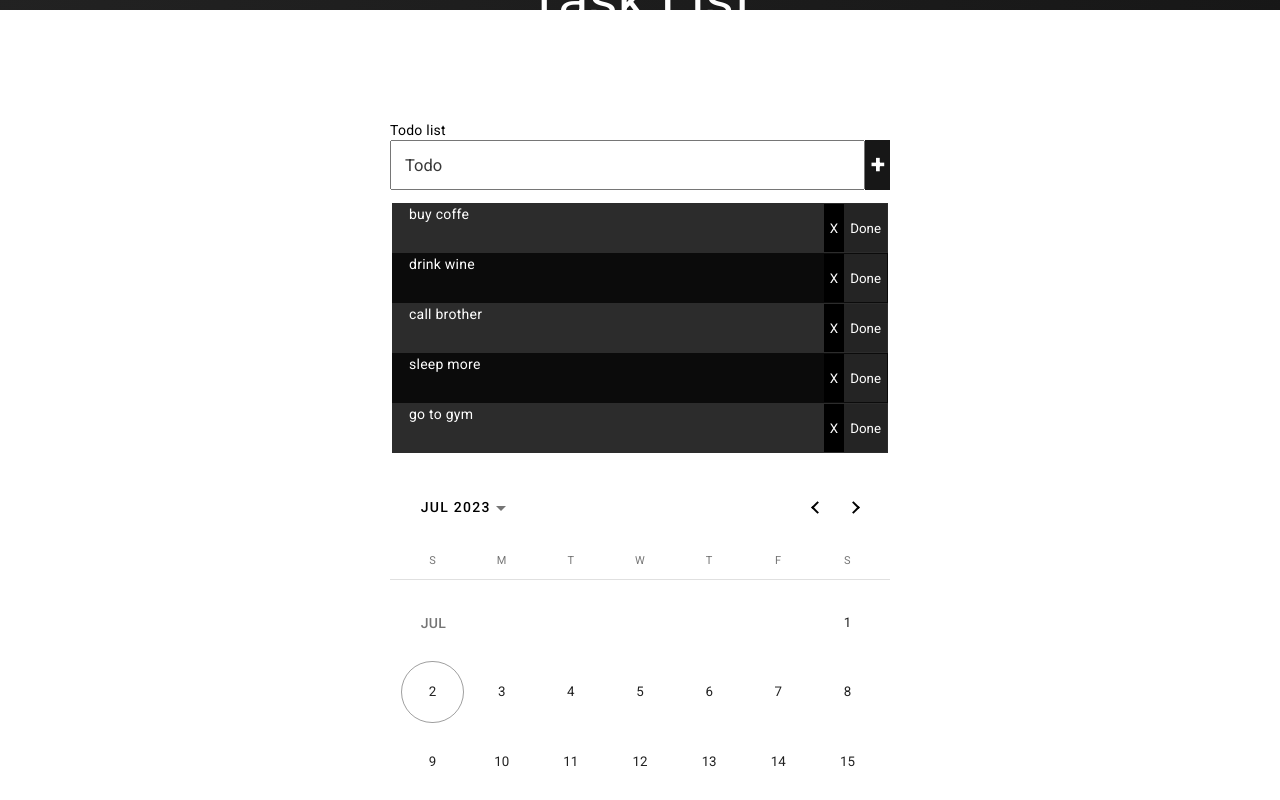
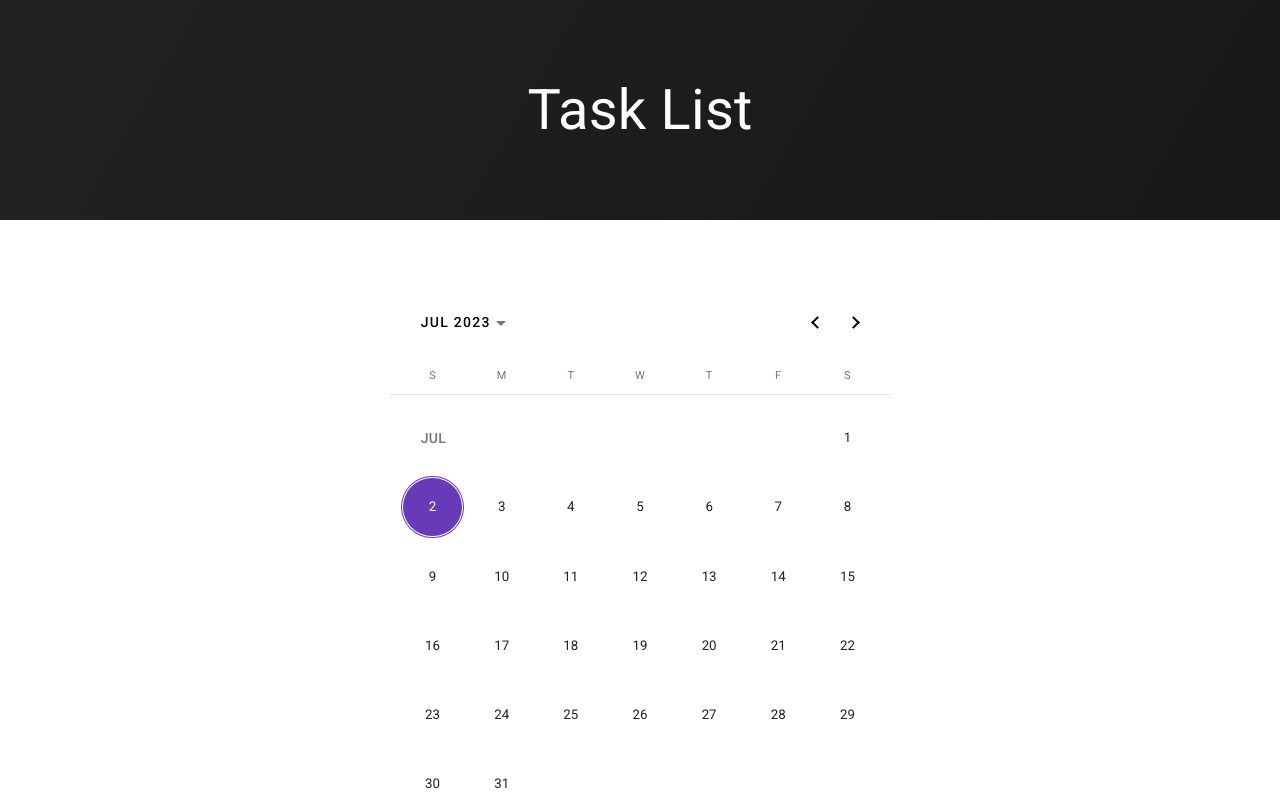
Before and after one commit to jovana-marceta/todo-app-angular, an Angular app: page / in a window 1280 px wide. Shown: the top 800 px of the page. Built offline with nearby package versions, Linux system fonts and the light colour scheme.

Commit message:
Adding routes

```diff
--- a/src/app/app-routing.module.ts
+++ b/src/app/app-routing.module.ts
@@ -1,7 +1,12 @@
 import { NgModule } from '@angular/core';
 import { RouterModule, Routes } from '@angular/router';
+import { CalendarComponent } from './calendar/calendar.component';
+import { TaskListComponent } from './task-list/task-list.component';
 
-const routes: Routes = [];
+const routes: Routes = [
+  {component: CalendarComponent, path: ''},
+  {component: TaskListComponent, path: 'tasks'}
+];
 
 @NgModule({
   imports: [RouterModule.forRoot(routes)],
--- a/src/app/app.component.css
+++ b/src/app/app.component.css
@@ -1,6 +1,6 @@
 header {
     background-image: linear-gradient(120deg, #222222, #171717);
-    margin: -10px;
+    padding: 100px 0;
     margin-bottom: 50px;
     color: white;
     text-align: center;
--- a/src/app/app.component.html
+++ b/src/app/app.component.html
@@ -1,6 +1,5 @@
 <header>Task List</header>
 
 <body>
-  <app-task-list></app-task-list>
-  <app-calendar></app-calendar>
+  <router-outlet></router-outlet>
 </body>
--- a/src/app/calendar/calendar.component.css
+++ b/src/app/calendar/calendar.component.css
@@ -1,6 +1,8 @@
 .calendar-container {
     display: flex;
     justify-content: center;
+    flex-direction: column;
+    align-items: center;
 }
 
 mat-calendar {
--- a/src/app/calendar/calendar.component.html
+++ b/src/app/calendar/calendar.component.html
@@ -1,3 +1,5 @@
 <div class="calendar-container">
-    <mat-calendar></mat-calendar>
+    <mat-calendar [(selected)]="selectedDate"></mat-calendar>
+    {{selectedDate.toLocaleDateString()}}
+    <a [routerLink]="['/tasks']">Tasks</a>
 </div>
--- a/src/app/calendar/calendar.component.ts
+++ b/src/app/calendar/calendar.component.ts
@@ -7,4 +7,6 @@
 })
 export class CalendarComponent {
 
+  selectedDate = new Date();
+
 }
--- a/src/app/calendar/calendar.module.ts
+++ b/src/app/calendar/calendar.module.ts
@@ -4,6 +4,7 @@
 import { BrowserAnimationsModule } from '@angular/platform-browser/animations';
 import { MatDatepickerModule } from '@angular/material/datepicker';
 import { MatNativeDateModule } from '@angular/material/core';
+import { RouterModule } from '@angular/router';
 
 @NgModule({
   declarations: [
@@ -13,7 +14,8 @@
     CommonModule,
     BrowserAnimationsModule,
     MatDatepickerModule,
-    MatNativeDateModule
+    MatNativeDateModule,
+    RouterModule
   ],
   exports: [
     CalendarComponent
```
